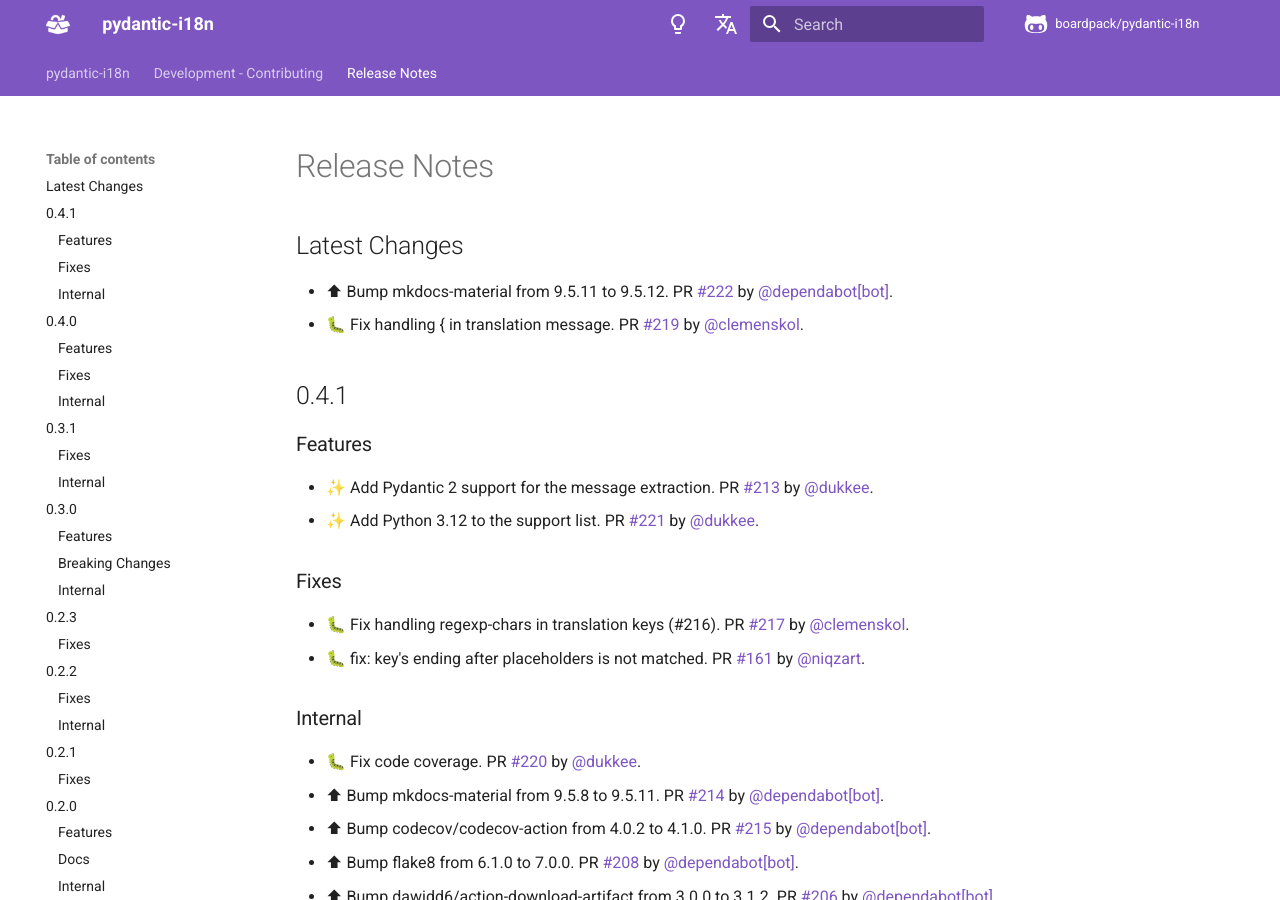
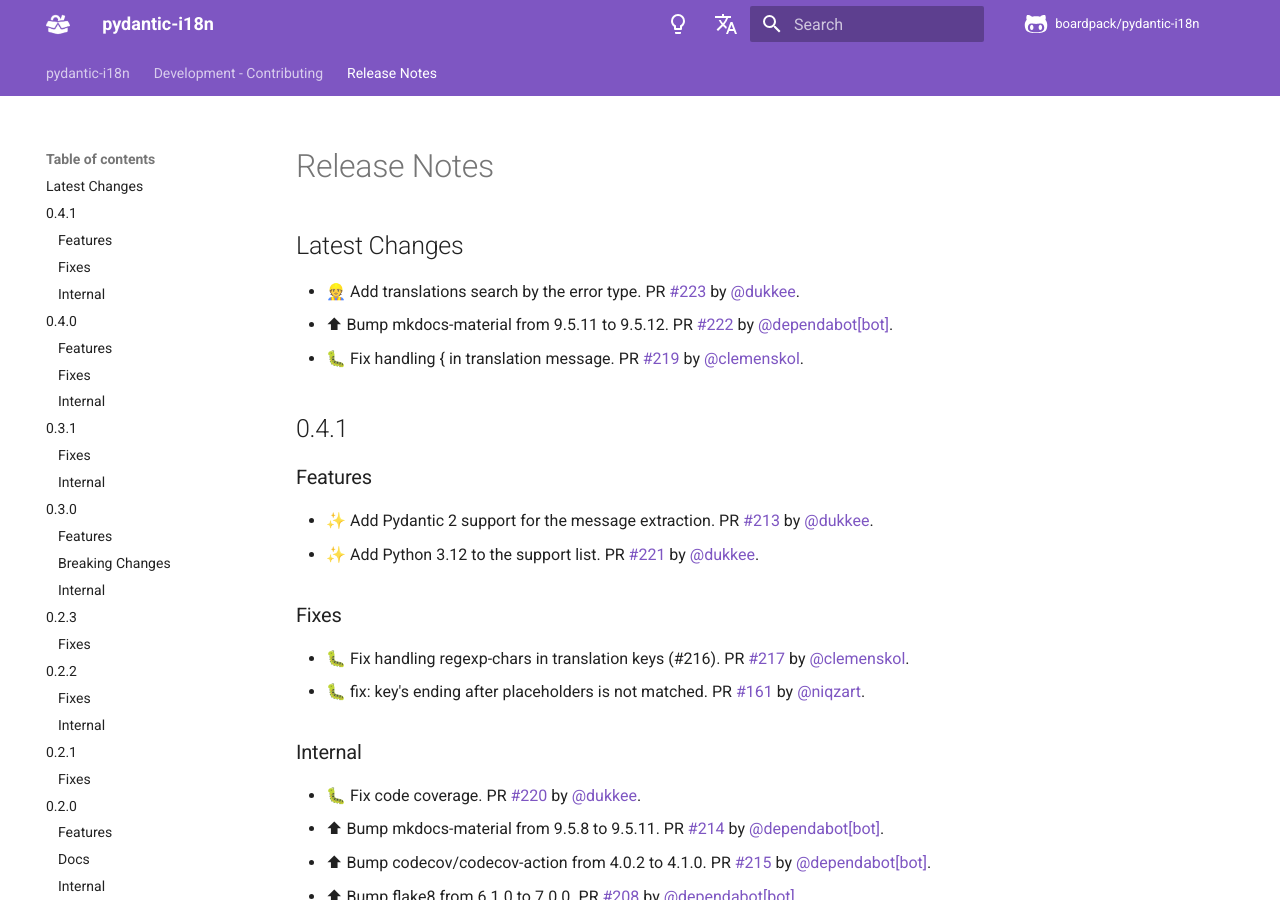
Before and after one commit to boardpack/pydantic-i18n, an MkDocs documentation site: the page built from docs/en/docs/release-notes.md, in a window 1280 px wide and 900 px high. Built offline with MkDocs 1.6.1 and Material for MkDocs 9.7.7, drawn with Linux system fonts in a browser that asks for light colours; comment, search, counter and statistics services are not loaded.

Commit message:
📝 Update release notes

```diff
--- a/docs/en/docs/release-notes.md
+++ b/docs/en/docs/release-notes.md
@@ -2,6 +2,7 @@
 
 ## Latest Changes
 
+* 👷 Add translations search by the error type. PR [#223](https://github.com/boardpack/pydantic-i18n/pull/223) by [@dukkee](https://github.com/dukkee).
 * ⬆ Bump mkdocs-material from 9.5.11 to 9.5.12. PR [#222](https://github.com/boardpack/pydantic-i18n/pull/222) by [@dependabot[bot]](https://github.com/apps/dependabot).
 * 🐛 Fix handling { in translation message. PR [#219](https://github.com/boardpack/pydantic-i18n/pull/219) by [@clemenskol](https://github.com/clemenskol).
 
```
